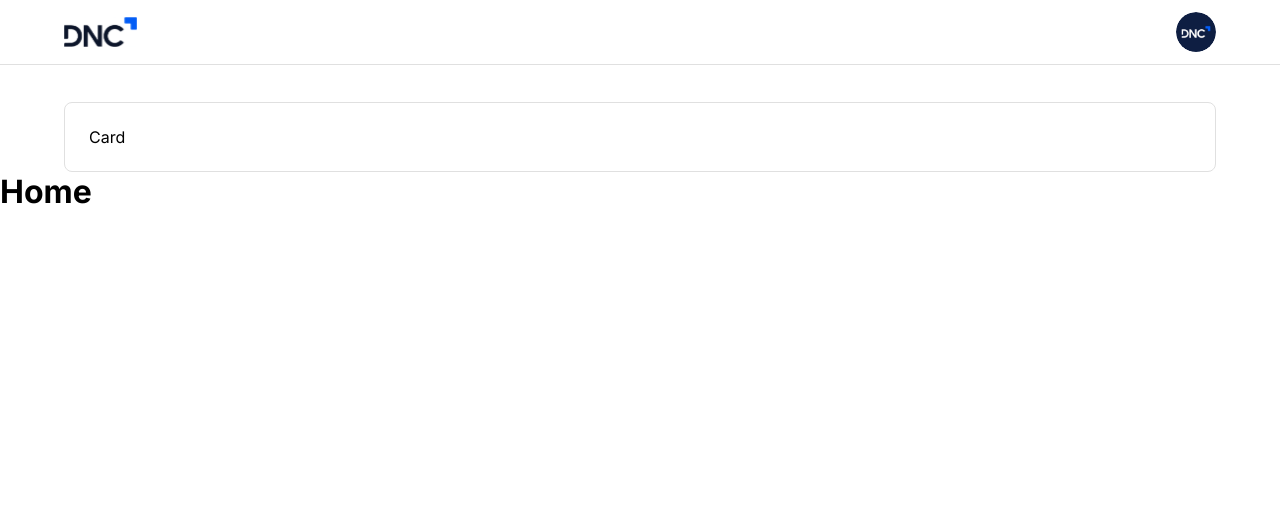
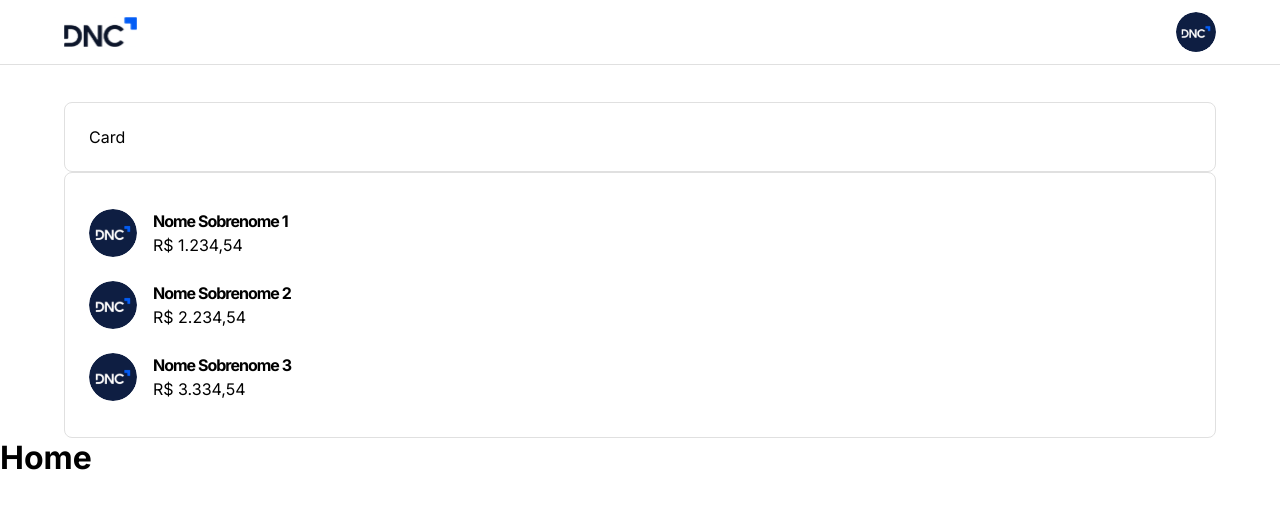
Before and after one commit to Alvaro6800/dnc-sales-dashboard-algs, a React (Vite) app: page /home in a window 1280 px wide. Shown: the top 508 px of the page. Built offline with nearby package versions, Linux system fonts and the light colour scheme.

Commit message:
Feat Avatars List Component

```diff
--- /dev/null
+++ b/src/components/AvatarList.tsx
@@ -0,0 +1,39 @@
+import { StyledH2, StyledSpan } from '@/components'
+import { Avatar, Box } from '@mui/material'
+import { pxToRem } from '@/utils'
+import type { AvatarsListProps } from '@/types'
+
+function AvatarList(props: AvatarsListProps) {
+  return (
+    <>
+      {props.listData.map((item, index) => (
+        <Box
+          sx={{
+            alignItems: 'center',
+            display: 'flex',
+            padding: `${pxToRem(12)} 0`,
+            key: { index },
+          }}
+        >
+          <Box>
+            <Avatar
+              alt={item.name}
+              src={item.avatar}
+              sx={{
+                width: pxToRem(48),
+                height: pxToRem(48),
+                marginRight: pxToRem(16),
+              }}
+            />
+          </Box>
+          <Box>
+            <StyledH2>{item.name}</StyledH2>
+            <StyledSpan>{item.subtitle}</StyledSpan>
+          </Box>
+        </Box>
+      ))}
+    </>
+  )
+}
+
+export default AvatarList
--- a/src/pages/Home.tsx
+++ b/src/pages/Home.tsx
@@ -1,12 +1,34 @@
-import { Header, CardComponent } from '@/components'
+import { Header, CardComponent, AvatarList } from '@/components'
 import { Container } from '@mui/material'
+import { currencyConverter } from '@/utils'
 
 function Home() {
+  const mockListData = [
+    {
+      avatar: '/dnc-avatar.svg',
+      name: 'Nome Sobrenome 1',
+      subtitle: currencyConverter(1234.54),
+    },
+    {
+      avatar: '/dnc-avatar.svg',
+      name: 'Nome Sobrenome 2',
+      subtitle: currencyConverter(2234.54),
+    },
+    {
+      avatar: '/dnc-avatar.svg',
+      name: 'Nome Sobrenome 3',
+      subtitle: currencyConverter(3334.54),
+    },
+  ]
+
   return (
     <>
       <Header />
       <Container maxWidth="lg">
         <CardComponent>Card</CardComponent>
+        <CardComponent>
+          <AvatarList listData={mockListData} />
+        </CardComponent>
       </Container>
       <h1>Home</h1>
     </>
--- a/src/types/index.ts
+++ b/src/types/index.ts
@@ -1,3 +1,4 @@
+export * from './avatarsList'
+export * from './formComponent'
 export * from './theme'
-export * from './formComponent'
 export * from './typographies'
--- /dev/null
+++ b/src/utils/currencyConverter.ts
@@ -0,0 +1,12 @@
+/**
+ * Convert to BRL currency format
+ * @param value - Number to be converted
+ * @returns Converted BRL string
+ */
+
+export function currencyConverter(value: number): string {
+  return new Intl.NumberFormat('pt-BR', {
+    style: 'currency',
+    currency: 'BRL',
+  }).format(value)
+}
--- a/src/utils/index.ts
+++ b/src/utils/index.ts
@@ -1 +1,2 @@
 export * from './pxToRem'
+export * from './currencyConverter'
```
Also changed, not shown: src/components/index.ts (+5 -4 lines), src/types/avatarsList.d.ts (added, +9 -0 lines).
